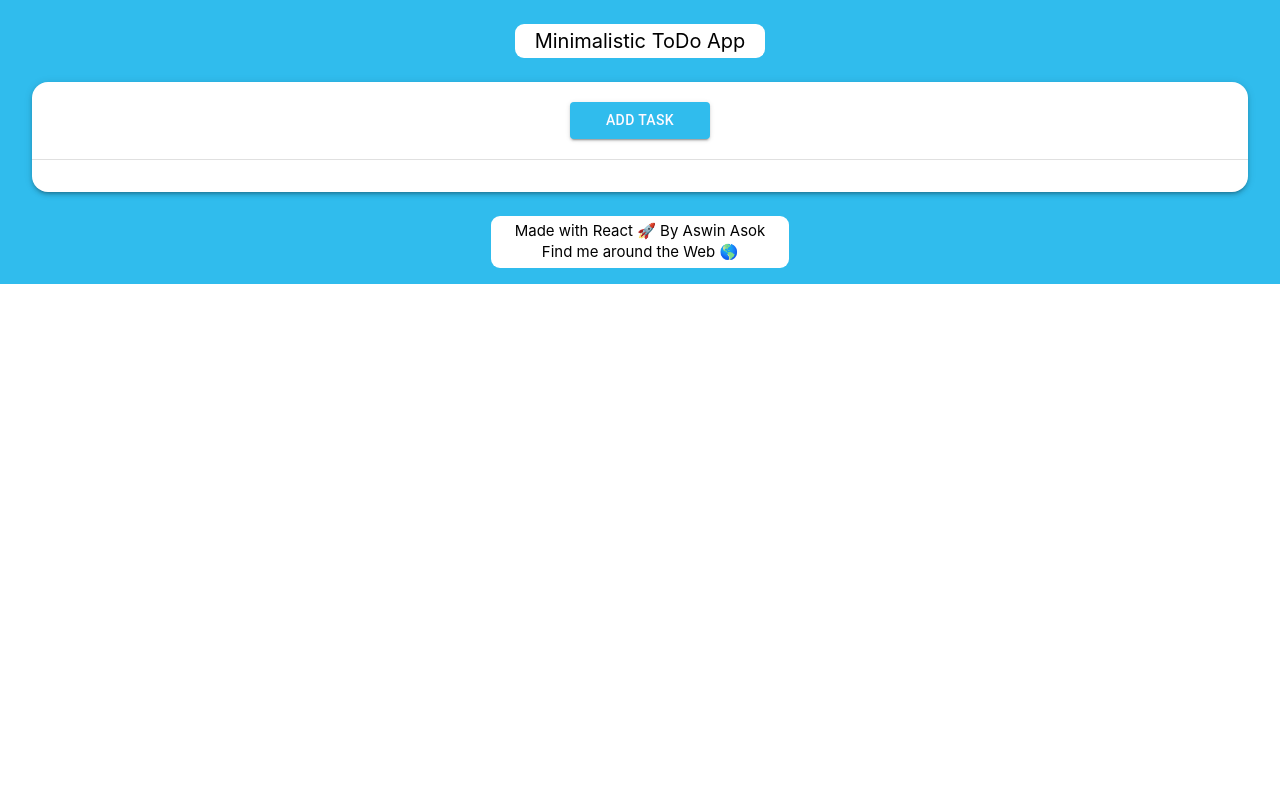
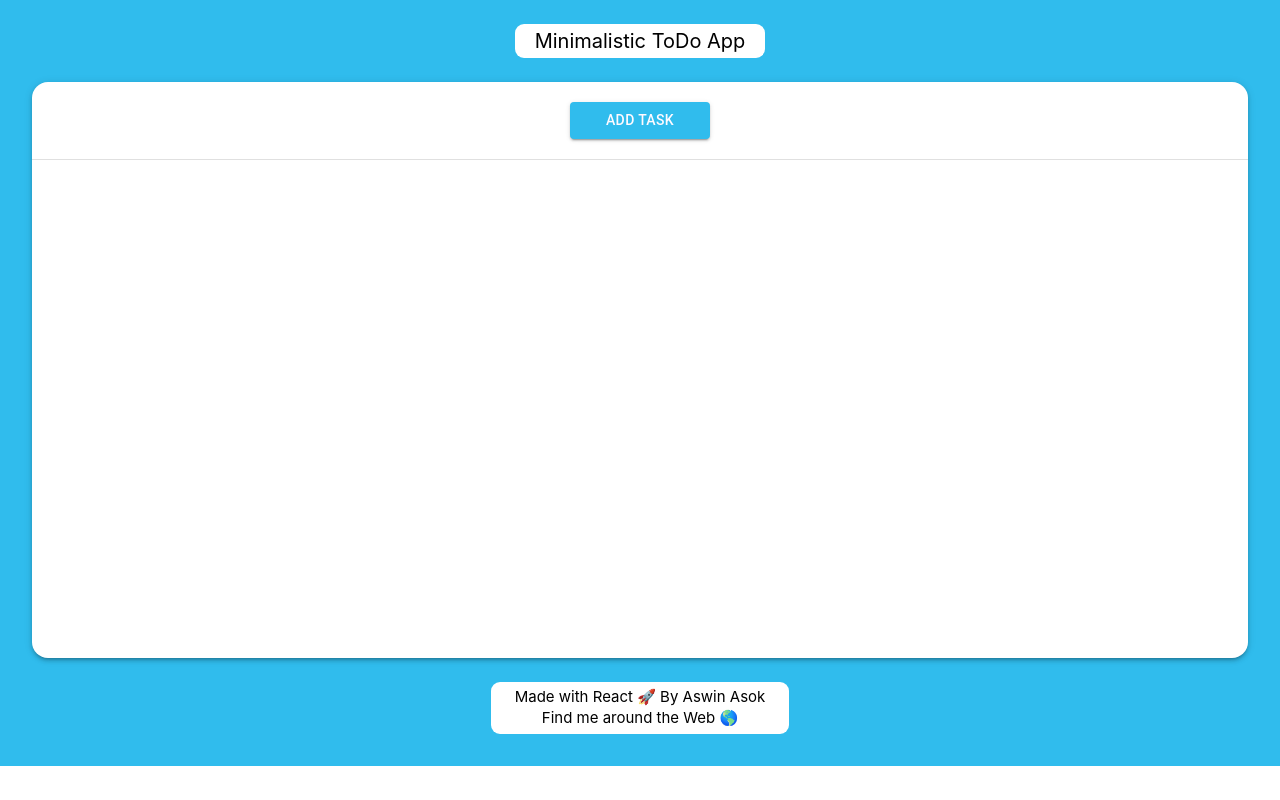
Before and after one commit to AswinAsok/ToDo-App, a React (Create React App) app: page / in a window 1280 px wide. Built offline with nearby package versions, Linux system fonts and the light colour scheme.

Commit message:
Height issues fixed

```diff
--- a/src/Background/Background.jsx
+++ b/src/Background/Background.jsx
@@ -11,7 +11,8 @@ const defaultProps = {
       width: "95%",
       marginTop: "1.5rem",
       marginBottom: "1rem",
-      paddingBottom: "2rem"
+      paddingBottom: "2rem",
+      minHeight: "68vh",
     },
   };
 
--- a/src/Footer/Footer.css
+++ b/src/Footer/Footer.css
@@ -7,8 +7,9 @@
 
 .footer-container{
     margin-top: 0.5rem;
-    padding-bottom: 1rem;
+    padding-bottom: 2rem;
 }
+
 a{
     text-decoration: none;
     color: inherit;
```
